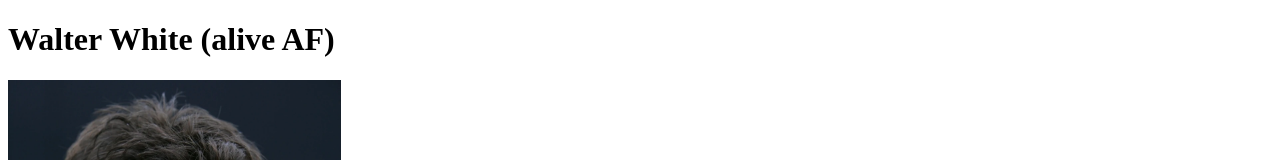
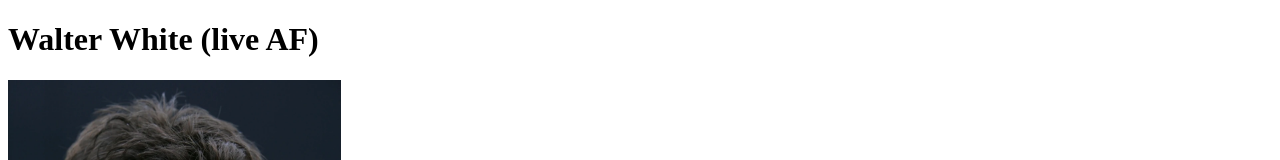
Before and after one commit to fpdev47/walter-white-resume, a plain HTML site: page index.html in a window 1280 px wide. Shown: the top 160 px of the page. Drawn offline with Linux system fonts and the light colour scheme.

Commit message:
Add files via upload

```diff
--- a/index.html
+++ b/index.html
@@ -6,7 +6,7 @@
     <title>Walter White's Resume</title>
 </head>
 <body>
-    <h1>Walter White (alive AF)</h1>
+    <h1>Walter White (live AF)</h1>
     <img src="./images/walter-white-pic.webp" height="500" alt="Whalter White picture"
     <br>
     <h2>Summary</h2>
```
